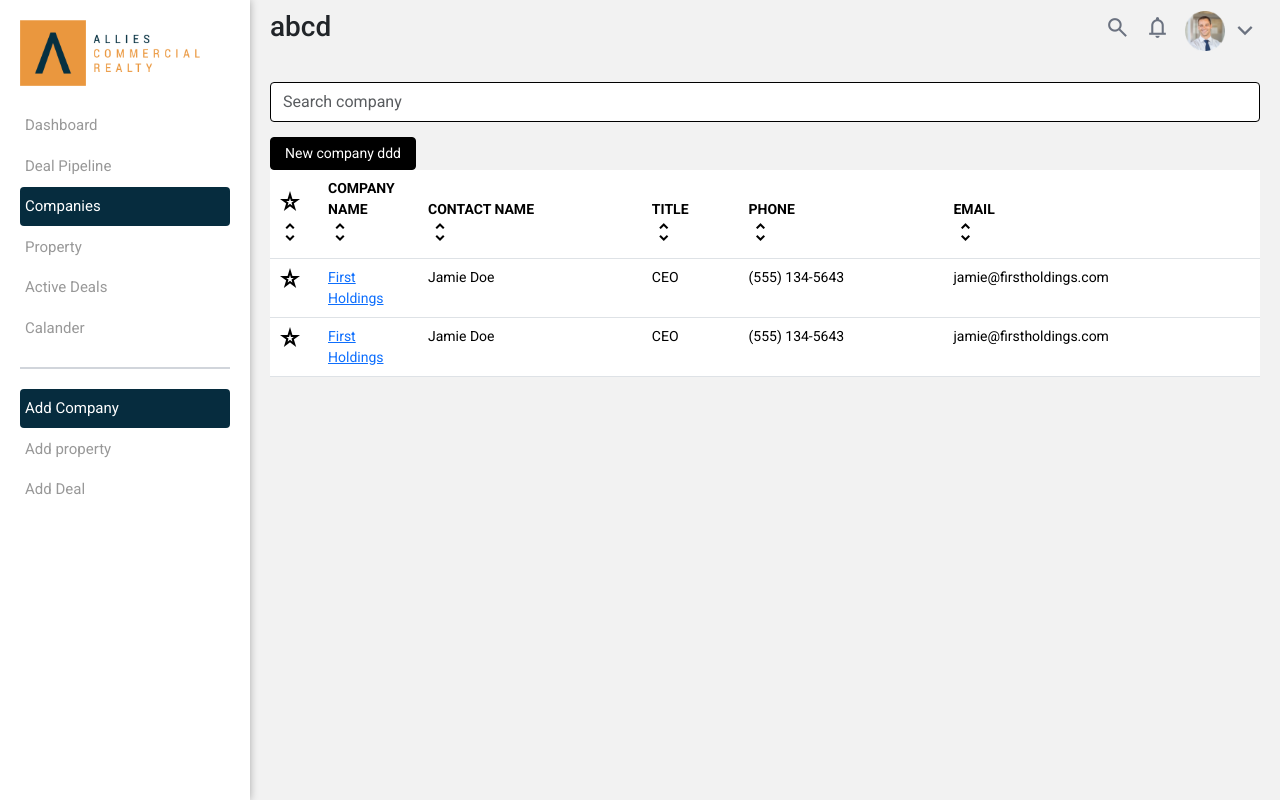
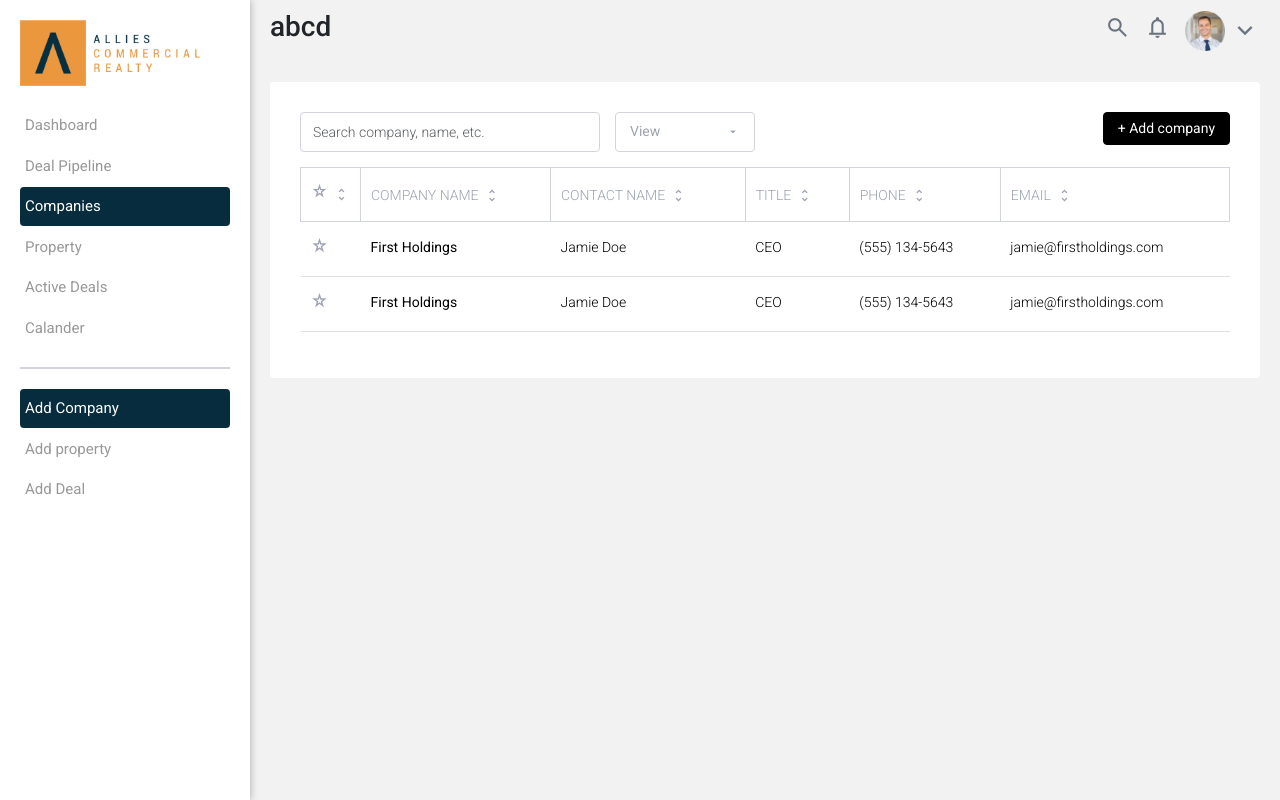
Before and after one commit to coder-rukon/allies-portal-v2, a Next.js app: page /company in a window 1280 px wide. Built offline with nearby package versions, Linux system fonts and the light colour scheme.

Commit message:
Company form 90% done

```diff
--- a/src/app/company/page.js
+++ b/src/app/company/page.js
@@ -2,6 +2,7 @@
 import Button from "@/components/forms/Button";
 import Input from "@/components/forms/Input";
 import RsGrid from "@/components/grid/rsgrid";
+import Panel from "@/components/widget/panel";
 import Link from "next/link";
 let CompanyList = (props) => {
     let gridheader = [
@@ -10,9 +11,9 @@ let CompanyList = (props) => {
 
         },
         {
-            id:'company_name',title:'COMPANY NAME',style:{width:'100px'},
+            id:'company_name',title:'COMPANY NAME',style:{width:'190px'},
             cellRender: (cellData) => {
-                return <Link href={'/company/details/'+cellData.id}>{cellData.company_name}</Link>
+                return <div className="item_data"><Link href={'/company/details/'+cellData.id}>{cellData.company_name}</Link></div>
             }
         },
         {id:'contact_name',title:'CONTACT NAME',width:'100px'},
@@ -42,18 +43,39 @@ let CompanyList = (props) => {
     ]
     return(
         <div className="company_list_page">
+            <Panel>
                 <div className="filter_and_search">
                     <div className="left_side">
                         <div className="form_s">
-                        <Input name="search" placeholder="Search company"/>
+                            <Input name="search" placeholder="Search company, name, etc."/>
                         </div>
+                        <div>
+                            <div className="rs_dropdown">
+                                <Button label="View" icon='arrow_drop_down'/>
+                                <ul>
+                                    <li className="checked"><span class="material-symbols-outlined rs_check">done</span> Company Name</li>
+                                    <li><span class="material-symbols-outlined rs_check">done</span> Website</li>
+                                    <li><span class="material-symbols-outlined rs_check">done</span> Industry</li>
+                                    <li><span class="material-symbols-outlined rs_check">done</span> Sub-Industry</li>
+                                    <li><span class="material-symbols-outlined rs_check">done</span> Contact Name</li>
+                                    <li><span class="material-symbols-outlined rs_check">done</span> Title</li>
+                                    <li><span class="material-symbols-outlined rs_check">done</span> Phone</li>
+                                    <li><span class="material-symbols-outlined rs_check">done</span> Email</li>
+                                    <li><span class="material-symbols-outlined rs_check">done</span> Address</li>
+                                    <li><span class="material-symbols-outlined rs_check">done</span> Lead Capture</li>
+                                </ul>
+                            </div>
+                        </div>
+
 
                     </div>
                     <div className="right_side">
-                    <Button label="New company" href="/company/new-company"/>
+                        <Button label="+ Add company" href="/company/new-company"/>
                     </div>
                 </div>
                 <RsGrid header={gridheader} data={gridData}/>
+            </Panel>
+
         </div>
     )
 }
--- a/src/app/globals.css
+++ b/src/app/globals.css
@@ -112,13 +112,14 @@ p {
 
 .rs_panel {
   background-color: #fff;
-  padding: 30px; }
+  padding: 30px;
+  border-radius: 4px; }
 
 .rs_border_box_wrapper + .rs_border_box_wrapper {
   margin-top: 30px; }
 
 .rs_border_box_wrapper .rbb_titile {
-  font-size: 20px;
+  font-size: 18px;
   font-weight: 600;
   font-family: Roboto;
   margin: 0 0 10px 0; }
@@ -159,10 +160,130 @@ p {
   padding: 5px 14px;
   font-size: 14px;
   font-weight: 400;
-  border-radius: 4px; }
+  border-radius: 4px;
+  display: inline-flex;
+  align-items: center;
+  gap: 10px; }
+  .rs_btn .btn_icon {
+    font-size: 14px; }
 
 a.rs_btn {
-  display: inline-block;
+  display: inline-flex;
   text-decoration: none; }
 
+.rs_btn.md {
+  padding: 8px 20px; }
+  .rs_btn.md .btn_icon {
+    font-size: 16px; }
+
+.filter_and_search {
+  display: flex;
+  justify-content: space-between;
+  gap: 30px; }
+  .filter_and_search .left_side {
+    display: flex;
+    gap: 15px; }
+  .filter_and_search .form_s input {
+    display: block;
+    border: 1px solid #D1D5DB;
+    width: 300px;
+    max-width: 100%;
+    font-size: 14px;
+    font-weight: 300; }
+  .filter_and_search .rs_dropdown .rs_btn {
+    background-color: transparent;
+    border: 1px solid #D1D5DB;
+    color: #9CA3AF;
+    height: 40px;
+    width: 140px;
+    justify-content: space-between; }
+
+.rs_grid_table {
+  font-size: 14px;
+  font-weight: 400; }
+  .rs_grid_table thead {
+    border: 1px solid #D1D5DB; }
+    .rs_grid_table thead th {
+      padding: 15px 10px; }
+    .rs_grid_table thead th + th {
+      border-left: 1px solid #D1D5DB; }
+    .rs_grid_table thead .header_item {
+      display: flex;
+      align-items: center;
+      gap: 5px;
+      font-size: 14px;
+      font-weight: 300;
+      color: #9CA3AF;
+      text-transform: uppercase; }
+      .rs_grid_table thead .header_item .material-symbols-outlined {
+        font-size: 17px; }
+  .rs_grid_table tbody tr + tr {
+    border-top: 1px solid #D1D5DB; }
+  .rs_grid_table tbody td {
+    padding: 15px 10px; }
+  .rs_grid_table tbody .item_data {
+    font-size: 14px;
+    font-weight: 300; }
+    .rs_grid_table tbody .item_data .material-symbols-outlined {
+      font-size: 18px;
+      color: #9CA3AF; }
+    .rs_grid_table tbody .item_data a {
+      text-decoration: none;
+      font-weight: 400;
+      display: block;
+      color: #000; }
+    .rs_grid_table tbody .item_data a:hover {
+      color: #EA973E; }
+
+.rs_dropdown {
+  position: relative; }
+  .rs_dropdown ul {
+    display: block;
+    list-style: none;
+    margin: 0;
+    padding: 10px;
+    box-shadow: 0 0 5px rgba(0, 0, 0, 0.2);
+    position: absolute;
+    z-index: 100;
+    background: #fff;
+    top: 100%;
+    border-radius: 8px;
+    display: none; }
+  .rs_dropdown ul li {
+    padding: 7px 10px;
+    display: flex;
+    gap: 8px;
+    font-size: 14px;
+    font-weight: 400;
+    cursor: pointer;
+    width: 190px;
+    align-items: center; }
+  .rs_dropdown ul li + li {
+    border-top: 1px solid #E5E7EB; }
+  .rs_dropdown ul li .rs_check {
+    border: 1px solid #ccc;
+    font-size: 14px;
+    display: block;
+    width: 15px;
+    text-align: center;
+    height: 15px;
+    border-radius: 4px;
+    font-weight: 400;
+    position: relative;
+    overflow: hidden;
+    text-indent: 100px; }
+  .rs_dropdown ul li.checked .rs_check {
+    text-indent: 0px;
+    color: #fff;
+    border-color: #2C97EB;
+    background-color: #2C97EB; }
+
+.rs_dropdown:hover ul {
+  display: block; }
+
+.pannel_header {
+  display: flex;
+  justify-content: space-between;
+  margin-bottom: 20px; }
+
 /*# sourceMappingURL=globals.css.map */
--- a/src/app/globals.scss
+++ b/src/app/globals.scss
@@ -120,13 +120,14 @@ opacity: 1;
 .rs_panel{
     background-color: #fff;
     padding:30px;
+    border-radius: 4px;
 }
 .rs_border_box_wrapper{}
 .rs_border_box_wrapper +.rs_border_box_wrapper{
     margin-top: 30px;
 }
 .rs_border_box_wrapper .rbb_titile {
-    font-size: 20px;
+    font-size: 18px;
     font-weight: 600;
     font-family: Roboto;
     margin: 0 0 10px 0;
@@ -172,8 +173,165 @@ opacity: 1;
     font-size: 14px;
     font-weight: 400;
     border-radius: 4px;
+    display: inline-flex;
+    align-items: center;
+    gap: 10px;
+    .btn_icon{
+        font-size: 14px;
+    }
 }
 a.rs_btn{
-    display: inline-block;
+    display: inline-flex;
     text-decoration:none;
 }
+.rs_btn.md{
+    padding: 8px 20px;
+    .btn_icon{
+        font-size: 16px;
+    }
+}
+.filter_and_search{
+    display: flex;
+    justify-content: space-between;
+    gap: 30px;
+    .left_side{
+        display: flex;
+        gap: 15px;
+    }
+    .form_s{
+        input{
+            display: block;
+            border: 1px solid $borderLight;
+            width: 300px;
+            max-width: 100%;
+            font-size: 14px;
+            font-weight: 300;
+        }
+    }
+    .rs_dropdown{
+        .rs_btn{
+            background-color: transparent;
+            border: 1px solid $borderLight;
+            color: $lightGray;
+            height: 40px;
+            width: 140px;
+            justify-content: space-between;
+
+        }
+    }
+}
+
+.rs_grid_table{
+    font-size: 14px;
+    font-weight: 400;
+    thead{
+        border: 1px solid $borderLight;
+
+        tr{}
+        th{
+            padding: 15px 10px;
+        }
+        th+th{
+            border-left: 1px solid $borderLight;
+        }
+        .header_item{
+            display: flex;
+            align-items: center;
+            gap: 5px;
+            font-size: 14px;
+            font-weight: 300;
+            color: $lightGray;
+            text-transform: uppercase;
+            .material-symbols-outlined{
+                font-size: 17px;
+            }
+        }
+
+    }
+    tbody{
+        tr+tr{
+            border-top: 1px solid $borderLight;
+        }
+        td{
+            padding: 15px 10px;
+
+        }
+        .item_data{
+            font-size: 14px;
+            font-weight: 300;
+            .material-symbols-outlined{
+                font-size: 18px;
+                color: $lightGray;
+            }
+            a{
+                text-decoration: none;
+                font-weight: 400;
+                display: block;
+                color: #000;
+            }
+            a:hover{
+                color: $color2nd;
+            }
+        }
+
+    }
+}
+.rs_dropdown{
+    position: relative;
+    ul{
+        display: block;
+        list-style: none;
+        margin: 0;
+        padding: 10px;
+        box-shadow: 0 0 5px rgba(0,0,0,.2);
+        position: absolute;
+        z-index: 100;
+        background: #fff;
+        top: 100%;
+        border-radius: 8px;
+        display: none;
+
+    }
+    ul li{
+        padding: 7px 10px;
+        display: flex;
+        gap: 8px;
+        font-size: 14px;
+        font-weight: 400;
+        cursor: pointer;
+        width: 190px;
+        align-items: center;
+    }
+    ul li + li{
+        border-top: 1px solid $boxBorderColor;
+    }
+    ul li .rs_check{
+        border: 1px solid #ccc;
+        font-size: 14px;
+        display: block;
+        width: 15px;
+        text-align: center;
+        height: 15px;
+        border-radius: 4px;
+        font-weight: 400;
+        position: relative;
+        overflow: hidden;
+        text-indent: 100px;
+    }
+    ul li.checked .rs_check{
+        text-indent: 0px;
+        color: #fff;
+        border-color: #2C97EB;
+        background-color: #2C97EB;
+    }
+}
+.rs_dropdown:hover{
+    ul{
+        display: block;
+    }
+}
+.pannel_header{
+    display: flex;
+    justify-content: space-between;
+    margin-bottom: 20px;
+}
--- a/src/components/forms/button.js
+++ b/src/components/forms/button.js
@@ -9,13 +9,16 @@ let Button = (props) =>{
     if(props.href){
         return (
             <Link href={props.href} className="rs_btn ">
-                {props.label} ddd
+                {props.label}
             </Link>
         )
     }else{
         return(
-            <button onClick={ onClickHanlder } className="rs_btn " >
+            <button onClick={ onClickHanlder } className={props.className ? "rs_btn " + props.className : "rs_btn "} >
+                {props.beforeIcon ? <span className="material-symbols-outlined btn_icon">{props.beforeIcon}</span> : ''}
                 {props.label}
+                {props.icon ? <span className="material-symbols-outlined btn_icon">{props.icon}</span> : ''}
+
             </button>
         )
     }
--- a/src/components/widget/panel.js
+++ b/src/components/widget/panel.js
@@ -1,6 +1,6 @@
 const Panel  = (props) => {
     return(
-        <div className={props.className ? 'rs_panel ' + props.className : 'rs_panel'}>
+        <div className={props.className ? ( 'rs_panel ' + props.className ) : 'rs_panel'}>
             {props.children}
         </div>
     )
--- a/src/scss/_variables.scss
+++ b/src/scss/_variables.scss
@@ -1 +1,4 @@
 $boxBorderColor:#E5E7EB;
+$borderLight:#D1D5DB;
+$lightGray:#9CA3AF;
+$color2nd:#EA973E;
```
Also changed, not shown: src/app/company/details/[slug]/page.js (+26 -3 lines), 1 other file (tests, documents, lock files or other folders). Lines whose indentation alone changed are shown as unchanged.
